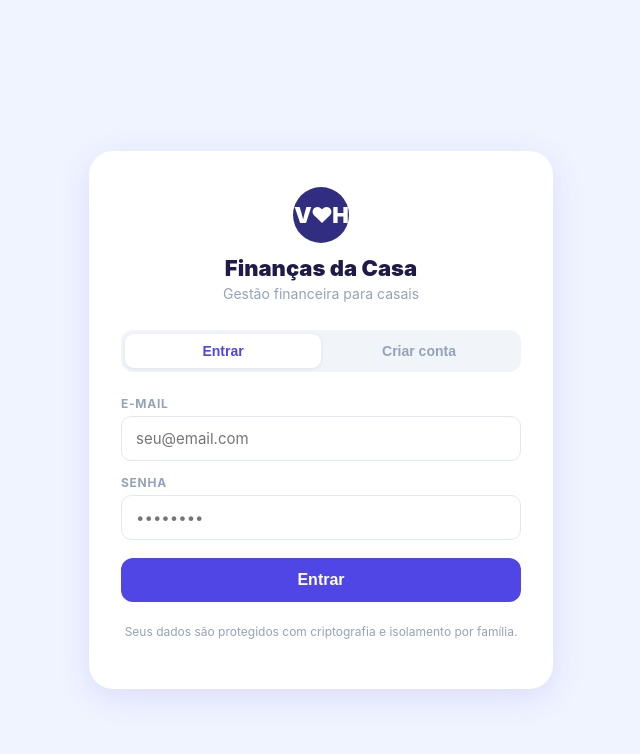
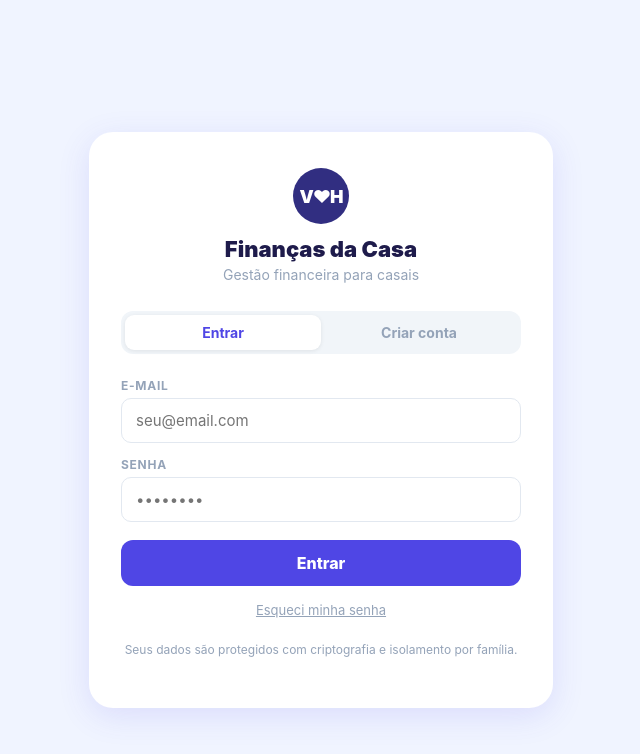
Before and after one commit to vittorsantiago-jpg/financa-casa, a Next.js app: page /auth in a window 1280 px wide. Shown: the top 754 px of the page, without its empty margins (319-959 px from the left). Built offline with nearby package versions, Linux system fonts and the light colour scheme; no server answers.

Commit message:
feat: esqueci minha senha + redefinição de senha

```diff
--- a/src/app/auth/page.jsx
+++ b/src/app/auth/page.jsx
@@ -1,91 +1,202 @@
 "use client";
 
-import { useState } from "react";
+import { useState, useEffect } from "react";
 import { useRouter } from "next/navigation";
 import { createClient } from "@/lib/supabase/client";
 
 const C = {
-  bg: "#f0f4ff", header: "#312e81", primary: "#4f46e5",
-  success: "#059669", danger: "#dc2626", border: "#e2e8f0",
-  muted: "#94a3b8", text: "#1e1b4b", card: "#ffffff",
+  bg: "#f0f4ff", primary: "#4f46e5", success: "#059669",
+  danger: "#dc2626", border: "#e2e8f0", muted: "#94a3b8",
+  text: "#1e1b4b", card: "#ffffff", header: "#312e81",
 };
 
 const inp = {
   width: "100%", border: `1.5px solid ${C.border}`, borderRadius: 10,
   padding: "12px 14px", fontSize: 15, outline: "none", fontFamily: "inherit",
-  boxSizing: "border-box", color: C.text,
+  boxSizing: "border-box", color: C.text, background: "#fff",
 };
 
+// mode: "login" | "register" | "reset" | "new_password"
 export default function AuthPage() {
-  const router = useRouter();
+  const router   = useRouter();
   const supabase = createClient();
 
-  const [mode, setMode]         = useState("login"); // "login" | "register"
-  const [email, setEmail]       = useState("");
-  const [password, setPassword] = useState("");
-  const [loading, setLoading]   = useState(false);
-  const [error, setError]       = useState("");
-  const [info, setInfo]         = useState("");
+  const [mode,        setMode]    = useState("login");
+  const [email,       setEmail]   = useState("");
+  const [password,    setPassword] = useState("");
+  const [newPass,     setNewPass] = useState("");
+  const [loading,     setLoading] = useState(false);
+  const [error,       setError]   = useState("");
+  const [info,        setInfo]    = useState("");
 
-  const handle = async (e) => {
+  // Detecta link de redefinição de senha no hash da URL
+  useEffect(() => {
+    const hash = window.location.hash;
+    if (hash.includes("type=recovery")) {
+      setMode("new_password");
+    }
+  }, []);
+
+  const handleLogin = async (e) => {
     e.preventDefault();
-    setError(""); setInfo(""); setLoading(true);
-
-    if (mode === "login") {
-      const { error } = await supabase.auth.signInWithPassword({ email, password });
-      if (error) { setError(error.message); setLoading(false); return; }
-      router.push("/dashboard");
-      router.refresh();
-    } else {
-      const { error } = await supabase.auth.signUp({ email, password });
-      if (error) { setError(error.message); setLoading(false); return; }
-      setInfo("Conta criada! Verifique seu e-mail para confirmar e depois faça login.");
-      setMode("login");
-      setLoading(false);
-    }
+    setError(""); setLoading(true);
+    const { error } = await supabase.auth.signInWithPassword({ email, password });
+    if (error) { setError(error.message); setLoading(false); return; }
+    router.push("/dashboard"); router.refresh();
   };
 
+  const handleRegister = async (e) => {
+    e.preventDefault();
+    setError(""); setLoading(true);
+    const { error } = await supabase.auth.signUp({ email, password });
+    if (error) { setError(error.message); setLoading(false); return; }
+    setInfo("Conta criada! Verifique seu e-mail para confirmar e depois faça login.");
+    setMode("login"); setLoading(false);
+  };
+
+  const handleReset = async (e) => {
+    e.preventDefault();
+    setError(""); setLoading(true);
+    const { error } = await supabase.auth.resetPasswordForEmail(email, {
+      redirectTo: `${window.location.origin}/auth`,
+    });
+    if (error) { setError(error.message); setLoading(false); return; }
+    setInfo("Link enviado! Verifique seu e-mail e clique no link para redefinir a senha.");
+    setLoading(false);
+  };
+
+  const handleNewPassword = async (e) => {
+    e.preventDefault();
+    setError(""); setLoading(true);
+    const { error } = await supabase.auth.updateUser({ password: newPass });
+    if (error) { setError(error.message); setLoading(false); return; }
+    setInfo("Senha atualizada com sucesso! Redirecionando…");
+    setTimeout(() => { router.push("/dashboard"); router.refresh(); }, 1500);
+    setLoading(false);
+  };
+
+  // ── Tela de nova senha (após clicar no link do e-mail) ────────────────────
+  if (mode === "new_password") return (
+    <div style={{ minHeight:"100vh", background:C.bg, display:"flex", alignItems:"center", justifyContent:"center", padding:20 }}>
+      <div style={{ background:C.card, borderRadius:24, padding:"36px 32px", width:"100%", maxWidth:400, boxShadow:"0 8px 32px rgba(79,70,229,.13)" }}>
+        <div style={{ textAlign:"center", marginBottom:28 }}>
+          <div style={{ fontSize:40, marginBottom:8 }}>🔑</div>
+          <h1 style={{ margin:0, fontSize:22, fontWeight:900, color:C.text }}>Nova senha</h1>
+          <p style={{ margin:"4px 0 0", color:C.muted, fontSize:14 }}>Digite sua nova senha de acesso</p>
+        </div>
+        <form onSubmit={handleNewPassword} style={{ display:"flex", flexDirection:"column", gap:14 }}>
+          <div>
+            <label style={{ fontSize:12, fontWeight:700, color:C.muted, display:"block", marginBottom:5, textTransform:"uppercase", letterSpacing:".06em" }}>Nova senha</label>
+            <input type="password" required placeholder="mínimo 8 caracteres" minLength={8}
+              value={newPass} onChange={e=>setNewPass(e.target.value)} style={inp} />
+          </div>
+          {error && <div style={{ background:"#fef2f2", border:"1.5px solid #fca5a5", borderRadius:10, padding:"10px 14px", color:C.danger, fontSize:13 }}>❌ {error}</div>}
+          {info  && <div style={{ background:"#f0fdf4", border:"1.5px solid #86efac", borderRadius:10, padding:"10px 14px", color:C.success, fontSize:13 }}>✅ {info}</div>}
+          <button type="submit" disabled={loading} style={{
+            background:C.primary, color:"#fff", border:"none", borderRadius:12,
+            padding:"13px 0", fontSize:16, fontWeight:800, cursor:"pointer",
+            opacity:loading?.7:1, fontFamily:"inherit",
+          }}>
+            {loading ? "Salvando…" : "Salvar nova senha"}
+          </button>
+        </form>
+      </div>
+    </div>
+  );
+
+  // ── Tela de recuperação de senha ─────────────────────────────────────────
+  if (mode === "reset") return (
+    <div style={{ minHeight:"100vh", background:C.bg, display:"flex", alignItems:"center", justifyContent:"center", padding:20 }}>
+      <div style={{ background:C.card, borderRadius:24, padding:"36px 32px", width:"100%", maxWidth:400, boxShadow:"0 8px 32px rgba(79,70,229,.13)" }}>
+        <div style={{ textAlign:"center", marginBottom:28 }}>
+          <div style={{ fontSize:40, marginBottom:8 }}>📧</div>
+          <h1 style={{ margin:0, fontSize:22, fontWeight:900, color:C.text }}>Esqueci minha senha</h1>
+          <p style={{ margin:"4px 0 0", color:C.muted, fontSize:14 }}>Vamos enviar um link no seu e-mail</p>
+        </div>
+        <form onSubmit={handleReset} style={{ display:"flex", flexDirection:"column", gap:14 }}>
+          <div>
+            <label style={{ fontSize:12, fontWeight:700, color:C.muted, display:"block", marginBottom:5, textTransform:"uppercase", letterSpacing:".06em" }}>E-mail</label>
+            <input type="email" required placeholder="seu@email.com"
+              value={email} onChange={e=>setEmail(e.target.value)} style={inp} />
+          </div>
+          {error && <div style={{ background:"#fef2f2", border:"1.5px solid #fca5a5", borderRadius:10, padding:"10px 14px", color:C.danger, fontSize:13 }}>❌ {error}</div>}
+          {info  && <div style={{ background:"#f0fdf4", border:"1.5px solid #86efac", borderRadius:10, padding:"10px 14px", color:C.success, fontSize:13 }}>✅ {info}</div>}
+          {!info && (
+            <button type="submit" disabled={loading} style={{
+              background:C.primary, color:"#fff", border:"none", borderRadius:12,
+              padding:"13px 0", fontSize:16, fontWeight:800, cursor:"pointer",
+              opacity:loading?.7:1, fontFamily:"inherit",
+            }}>
+              {loading ? "Enviando…" : "Enviar link de redefinição"}
+            </button>
+          )}
+          <button type="button" onClick={()=>{setMode("login");setError("");setInfo("");}} style={{
+            background:"none", border:"none", color:C.muted, fontSize:14,
+            cursor:"pointer", fontFamily:"inherit", padding:"4px 0",
+          }}>
+            ← Voltar para o login
+          </button>
+        </form>
+      </div>
+    </div>
+  );
+
+  // ── Tela principal (login / criar conta) ──────────────────────────────────
   return (
     <div style={{ minHeight:"100vh", background:C.bg, display:"flex", flexDirection:"column", alignItems:"center", justifyContent:"center", padding:20 }}>
       <div style={{ background:C.card, borderRadius:24, padding:"36px 32px", width:"100%", maxWidth:400, boxShadow:"0 8px 32px rgba(79,70,229,.13)" }}>
         {/* Logo */}
         <div style={{ textAlign:"center", marginBottom:28 }}>
-          <div style={{ width:56, height:56, borderRadius:"50%", background:C.header, display:"flex", alignItems:"center", justifyContent:"center", fontSize:22, fontWeight:900, color:"#fff", margin:"0 auto 12px", letterSpacing:-1 }}>V♥H</div>
+          <div style={{ width:56, height:56, borderRadius:"50%", background:C.header, display:"flex", alignItems:"center", justifyContent:"center", fontSize:18, fontWeight:900, color:"#fff", margin:"0 auto 12px", letterSpacing:-1 }}>V♥H</div>
           <h1 style={{ margin:0, fontSize:22, fontWeight:900, color:C.text }}>Finanças da Casa</h1>
           <p style={{ margin:"4px 0 0", color:C.muted, fontSize:14 }}>Gestão financeira para casais</p>
         </div>
 
-        {/* Mode toggle */}
+        {/* Toggle login / criar conta */}
         <div style={{ display:"flex", background:"#f1f5f9", borderRadius:12, padding:4, marginBottom:24 }}>
-          {[["login","Entrar"],["register","Criar conta"]].map(([m,l]) => (
+          {[["login","Entrar"],["register","Criar conta"]].map(([m,l])=>(
             <button key={m} onClick={()=>{setMode(m);setError("");setInfo("");}} style={{
               flex:1, padding:"9px 0", border:"none", borderRadius:9, fontSize:14, fontWeight:700,
-              cursor:"pointer", background:mode===m?C.card:"transparent", color:mode===m?C.primary:C.muted,
+              cursor:"pointer", fontFamily:"inherit",
+              background:mode===m?C.card:"transparent", color:mode===m?C.primary:C.muted,
               boxShadow:mode===m?"0 1px 4px rgba(0,0,0,.08)":"none", transition:"all .15s",
             }}>{l}</button>
           ))}
         </div>
 
-        <form onSubmit={handle} style={{ display:"flex", flexDirection:"column", gap:14 }}>
+        <form onSubmit={mode==="login"?handleLogin:handleRegister} style={{ display:"flex", flexDirection:"column", gap:14 }}>
           <div>
             <label style={{ fontSize:12, fontWeight:700, color:C.muted, display:"block", marginBottom:5, textTransform:"uppercase", letterSpacing:".06em" }}>E-mail</label>
-            <input type="email" required placeholder="seu@email.com" value={email} onChange={e=>setEmail(e.target.value)} style={inp} />
+            <input type="email" required placeholder="seu@email.com"
+              value={email} onChange={e=>setEmail(e.target.value)} style={inp} />
           </div>
           <div>
             <label style={{ fontSize:12, fontWeight:700, color:C.muted, display:"block", marginBottom:5, textTransform:"uppercase", letterSpacing:".06em" }}>Senha</label>
-            <input type="password" required placeholder={mode==="register"?"mínimo 8 caracteres":"••••••••"} minLength={8} value={password} onChange={e=>setPassword(e.target.value)} style={inp} />
+            <input type="password" required placeholder={mode==="register"?"mínimo 8 caracteres":"••••••••"}
+              minLength={8} value={password} onChange={e=>setPassword(e.target.value)} style={inp} />
           </div>
 
-          {error && <div style={{ background:"#fef2f2", border:`1.5px solid #fca5a5`, borderRadius:10, padding:"10px 14px", color:C.danger, fontSize:13 }}>❌ {error}</div>}
-          {info  && <div style={{ background:"#f0fdf4", border:`1.5px solid #86efac`, borderRadius:10, padding:"10px 14px", color:C.success, fontSize:13 }}>✅ {info}</div>}
+          {error && <div style={{ background:"#fef2f2", border:"1.5px solid #fca5a5", borderRadius:10, padding:"10px 14px", color:C.danger, fontSize:13 }}>❌ {error}</div>}
+          {info  && <div style={{ background:"#f0fdf4", border:"1.5px solid #86efac", borderRadius:10, padding:"10px 14px", color:C.success, fontSize:13 }}>✅ {info}</div>}
 
           <button type="submit" disabled={loading} style={{
-            background:C.primary, color:"#fff", border:"none", borderRadius:12, padding:"13px 0",
-            fontSize:16, fontWeight:800, cursor:loading?"wait":"pointer", marginTop:4,
-            opacity:loading?.7:1, transition:"opacity .15s",
+            background:C.primary, color:"#fff", border:"none", borderRadius:12,
+            padding:"13px 0", fontSize:16, fontWeight:800, cursor:"pointer",
+            marginTop:4, opacity:loading?.7:1, fontFamily:"inherit",
           }}>
             {loading ? "Aguarde…" : mode==="login" ? "Entrar" : "Criar conta"}
           </button>
+
+          {/* Esqueci minha senha — só aparece no modo login */}
+          {mode === "login" && (
+            <button type="button" onClick={()=>{setMode("reset");setError("");setInfo("");}} style={{
+              background:"none", border:"none", color:C.muted, fontSize:13,
+              cursor:"pointer", fontFamily:"inherit", textAlign:"center",
+              textDecoration:"underline", padding:"2px 0",
+            }}>
+              Esqueci minha senha
+            </button>
+          )}
         </form>
 
         <p style={{ textAlign:"center", fontSize:12, color:C.muted, marginTop:20, lineHeight:1.6 }}>
```
